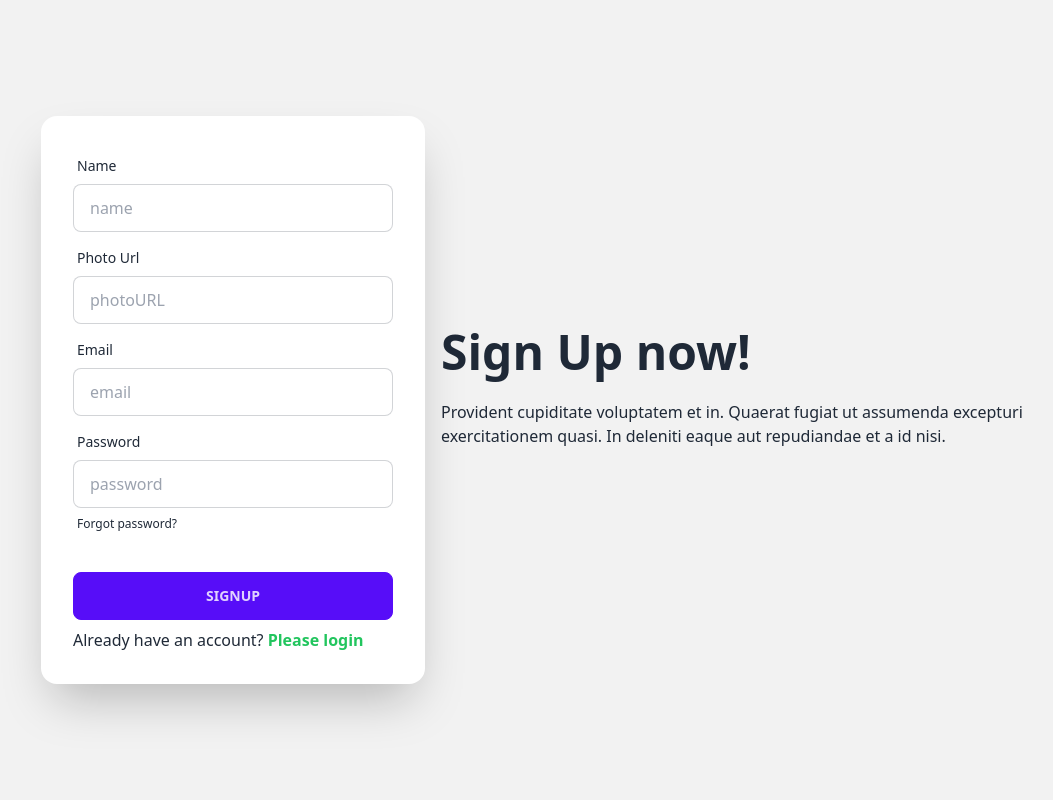
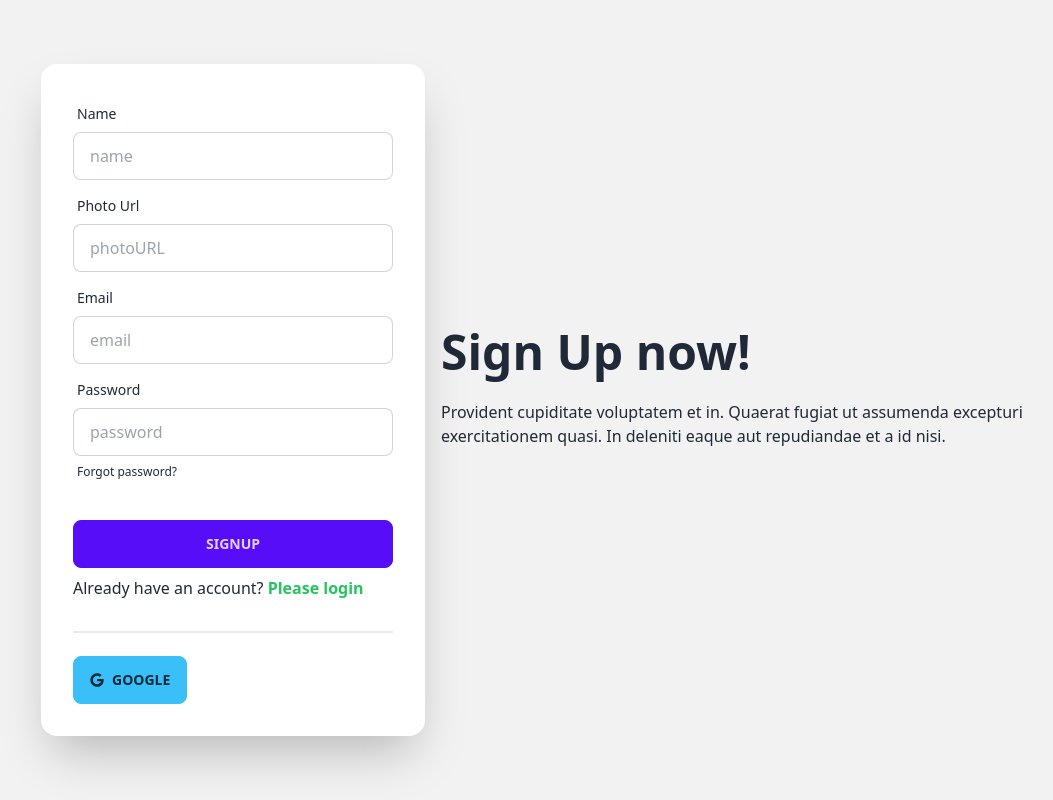
Before and after one commit to Arahman75/bistro-boss-client, a React (Vite) app: page /signup in a window 1280 px wide. Shown: the whole page, without its empty margins (87-1140 px from the left). Built offline with nearby package versions, Linux system fonts and the light colour scheme; no server answers.

Commit message:
adde the react icons

```diff
--- /dev/null
+++ b/src/Hooks/useAxiosPublic.jsx
@@ -0,0 +1,11 @@
+import axios from "axios";
+
+const axiosPublic = axios.create({
+    baseURL: "http://localhost:5000"
+
+})
+const useAxiosPublic = () => {
+    return axiosPublic;
+};
+
+export default useAxiosPublic;
--- a/src/Layout/Dashboard.jsx
+++ b/src/Layout/Dashboard.jsx
@@ -39,7 +39,7 @@
 
 // export default Dashboard;
 import React from 'react';
-import { FaAd, FaCalendar, FaHome, FaList, FaPaypal, FaSearch, FaShoppingCart } from 'react-icons/fa';
+import { FaAd, FaCalendar, FaEnvelope, FaHome, FaList, FaPaypal, FaSearch, FaShoppingCart } from 'react-icons/fa';
 import { NavLink, Outlet } from 'react-router-dom';
 import useCart from '../Hooks/useCarts';
 
@@ -63,7 +63,8 @@ const Dashboard = () => {
                     <li className='mb-4'><NavLink to='/dashboard/booking'> <FaList></FaList>My Booking</NavLink></li>
                     <div className="divider"></div>
                     <li className='mb-4'><NavLink to='/'> <FaHome></FaHome>Home</NavLink></li>
-                    <li className='mb-4'><NavLink to='/menu'> <FaSearch></FaSearch>Menu</NavLink></li>
+                    <li className='mb-4'><NavLink to='/order/salad'> <FaSearch></FaSearch>Menu</NavLink></li>
+                    <li className='mb-4'><NavLink to='/order/contact'> <FaEnvelope></FaEnvelope>Contact</NavLink></li>
 
                 </ul>
 
--- a/src/Routes/Routes.jsx
+++ b/src/Routes/Routes.jsx
@@ -109,7 +109,9 @@ export const router = createBrowserRouter([
     },
     {
         path: "/dashboard",
-        element: <Dashboard></Dashboard>,
+        element: <PrivateRoute>
+            <Dashboard></Dashboard>
+        </PrivateRoute>,
         children: [
             {
                 path: "cart",
--- /dev/null
+++ b/src/components/SocialLogin/SocialLogin.jsx
@@ -0,0 +1,38 @@
+import { FaGoogle } from "react-icons/fa";
+import useAuth from "../../Hooks/useAuth";
+
+import { useNavigate } from "react-router-dom";
+import useAxiosPublic from "../../Hooks/useAxiosPublic";
+
+const SocialLogin = () => {
+    const { googleSignIn } = useAuth();
+    const axiosPublic = useAxiosPublic();
+    const navigate = useNavigate();
+
+    const handleGoogleLogin = () => {
+        googleSignIn()
+            .then(result => {
+                console.log(result.user);
+                const userInfo = {
+                    email: result.user?.email,
+                    name: result.user?.displayName
+                }
+                axiosPublic.post('/users', userInfo)
+                    .then(res => {
+                        console.log(res.data);
+                        navigate('/')
+                    });
+
+            })
+    }
+    return (
+        <div className="mt-0">
+            <div className="divider"></div>
+            <div>
+                <button onClick={handleGoogleLogin} className="btn btn-info"><FaGoogle></FaGoogle>Google</button>
+            </div>
+        </div>
+    );
+};
+
+export default SocialLogin;
--- a/src/pages/Login/Login.jsx
+++ b/src/pages/Login/Login.jsx
@@ -4,6 +4,7 @@ import { AuthContext } from '../../provider/AuthProvider';
 import { Link, useLocation, useNavigate } from 'react-router-dom';
 import { Helmet } from 'react-helmet-async';
 import Swal from 'sweetalert2';
+import SocialLogin from '../../components/SocialLogin/SocialLogin';
 
 const Login = () => {
 
@@ -101,6 +102,7 @@ const Login = () => {
                                 <input disabled={false} className="btn btn-primary" type="submit" value="Login" />
                             </div>
                             <p>Are you new here? <Link to='/signup' className='text-green-500 font-bold'>Please signUp</Link></p>
+                            <SocialLogin></SocialLogin>
                         </form>
                         <div>
 
--- a/src/pages/SignUp/SignUp.jsx
+++ b/src/pages/SignUp/SignUp.jsx
@@ -4,11 +4,15 @@ import { useForm } from 'react-hook-form';
 import { Link, useNavigate } from 'react-router-dom';
 import { AuthContext } from '../../provider/AuthProvider';
 import Swal from 'sweetalert2';
+import useAxiosPublic from '../../Hooks/useAxiosPublic';
+import SocialLogin from '../../components/SocialLogin/SocialLogin';
 
 const SignUp = () => {
+    const axiosPublic = useAxiosPublic();
     const { register, handleSubmit, reset, formState: { errors }, } = useForm();
     const { createUser, updateUserProfile } = useContext(AuthContext)
     const navigate = useNavigate();
+
     const onSubmit = (data) => {
         console.log(data)
         createUser(data.email, data.password)
@@ -17,7 +21,15 @@ const SignUp = () => {
                 console.log(user);
                 updateUserProfile(data.name, data.photoURL)
                     .then(() => {
-                        console.log('user update successfully')
+                        // console.log('user update successfully')
+                        // create user entry in the database
+                        const userInfo = {
+                            name: data.name,
+                            email: data.email
+                        }
+                        axiosPublic.post('/users', userInfo)
+                            .then(res => {
+                                if (res.data.insertedId) {
                                     reset();
                                     Swal.fire({
                                         position: "top-end",
@@ -27,6 +39,18 @@ const SignUp = () => {
                                         timer: 1500
                                     });
                                     navigate('/')
+                                }
+                            })
+                        // before use database
+                        // reset();
+                        // Swal.fire({
+                        //     position: "top-end",
+                        //     icon: "success",
+                        //     title: "User create successfully",
+                        //     showConfirmButton: false,
+                        //     timer: 1500
+                        // });
+                        // navigate('/')
                     })
                     .catch(error => console.log(error))
             })
@@ -97,6 +121,7 @@ const SignUp = () => {
                                 <input className="btn btn-primary" type="submit" value="SignUp" />
                             </div>
                             <p>Already have an account? <Link to='/login' className='text-green-500 font-bold'>Please login</Link></p>
+                            <SocialLogin></SocialLogin>
                         </form>
                     </div>
                 </div>
--- a/src/provider/AuthProvider.jsx
+++ b/src/provider/AuthProvider.jsx
@@ -1,5 +1,5 @@
 import React, { createContext, useEffect, useState } from 'react';
-import { createUserWithEmailAndPassword, getAuth, onAuthStateChanged, signInWithEmailAndPassword, signOut, updateProfile } from "firebase/auth";
+import { GoogleAuthProvider, createUserWithEmailAndPassword, getAuth, onAuthStateChanged, signInWithEmailAndPassword, signInWithPopup, signOut, updateProfile } from "firebase/auth";
 import { app } from '../firebase/firebase.config';
 
 export const AuthContext = createContext(null);
@@ -7,10 +7,17 @@ const auth = getAuth(app);
 const AuthProvider = ({ children }) => {
     const [user, setUser] = useState(null);
     const [loading, setLoading] = useState(true);
+    const googleProvider = new GoogleAuthProvider();
+
 
     const createUser = (email, password) => {
         setLoading(true);
         return createUserWithEmailAndPassword(auth, email, password)
+    }
+
+    const googleSignIn = () => {
+        setLoading(true);
+        signInWithPopup(auth, googleProvider)
     }
 
     const signInUser = (email, password) => {
@@ -45,6 +52,7 @@ const AuthProvider = ({ children }) => {
         createUser,
         signInUser,
         logOut,
+        googleSignIn,
         updateUserProfile
     }
     return (
```
Lines whose indentation alone changed are shown as unchanged.
